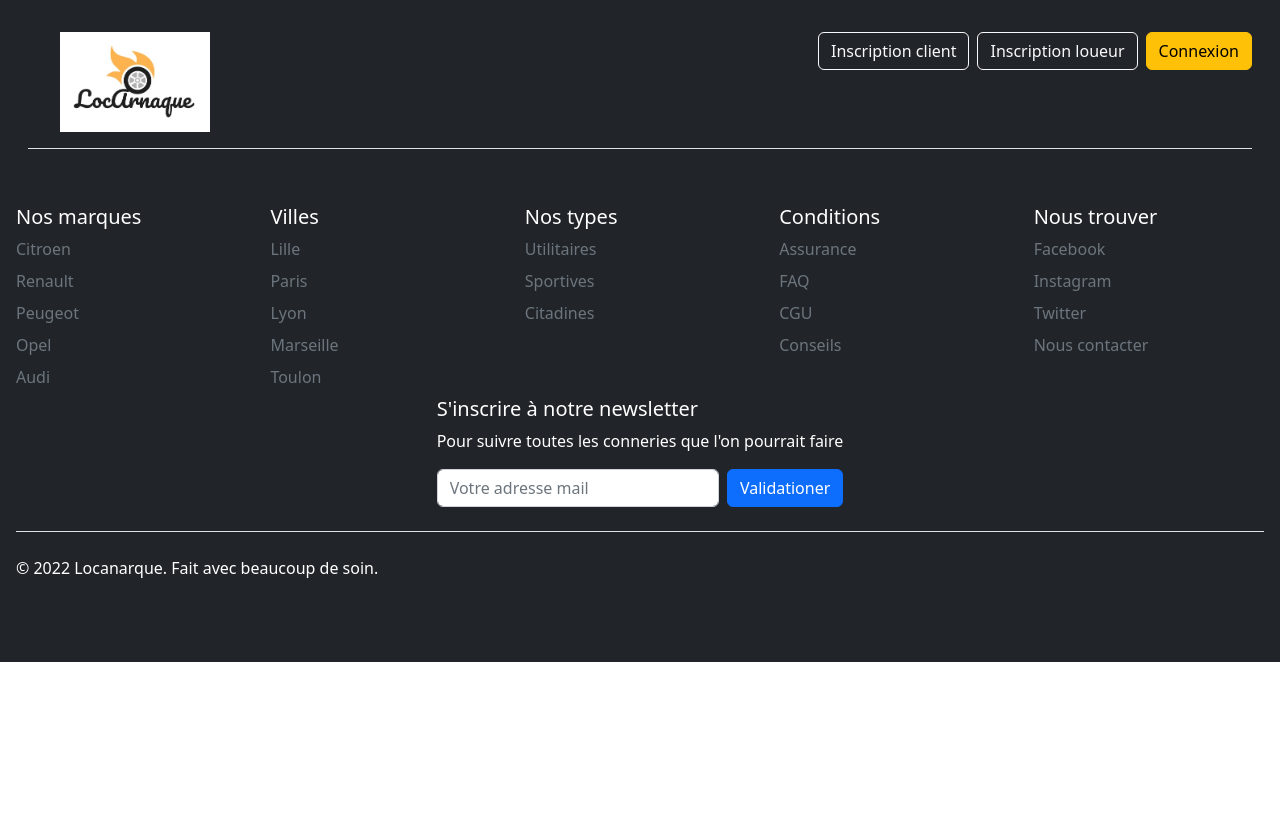
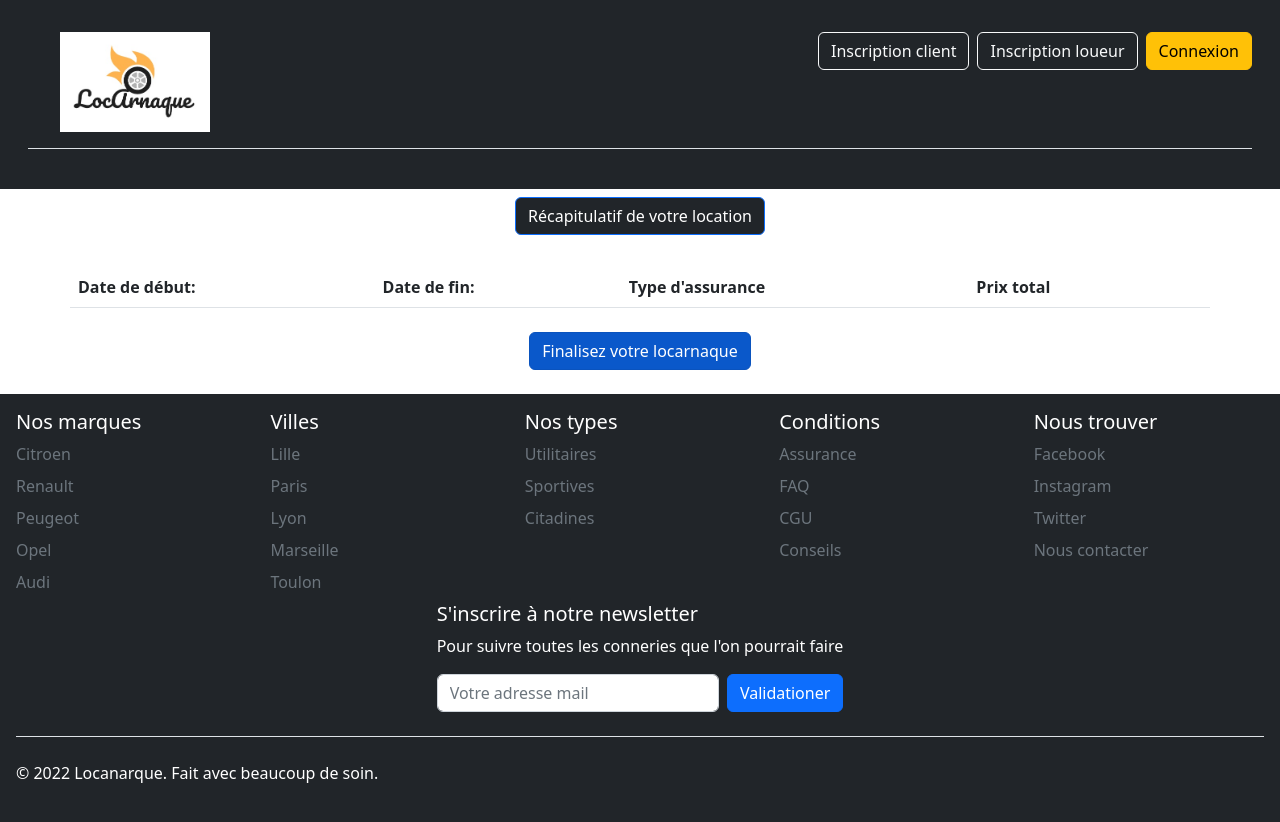
Before and after one commit to AnastasiaRotari/LocationVoiture, an Angular app in the folder LocationVoitureAngular/: page /location/confirm in a window 1280 px wide. Shown: the top 822 px of the page. Before the commit the page ends 800 px from the top, so only its background shows below. Built offline with nearby package versions, Linux system fonts and the light colour scheme.

Commit message:
recap location sans validation ><

```diff
--- a/LocationVoitureAngular/src/app/location/component/location/location-confirm/location-confirm/location-confirm.component.html
+++ b/LocationVoitureAngular/src/app/location/component/location/location-confirm/location-confirm/location-confirm.component.html
@@ -0,0 +1,61 @@
+<div class="row">
+  <div class="col-md-12 pills">
+    <div class="bd-example bd-example-tabs">
+      <div class="d-flex justify-content-center">
+        <ul class="nav nav-pills mb-3" id="pills-tab" role="tablist">
+          <li class="nav-item">
+            <a type="button" class="btn btn-primary my-2 bg-dark"
+              >Récapitulatif de votre location</a
+            >
+          </li>
+        </ul>
+      </div>
+    </div>
+  </div>
+</div>
+
+<section class="ftco-section ftco-car-details">
+  <div class="container">
+    <div class="row justify-content-center">
+      <h2></h2>
+      <table class="table">
+        <thead>
+          <tr>
+            <th>Date de début:</th>
+            <th>Date de fin:</th>
+            <th>Type d'assurance</th>
+            <th>Prix total</th>
+            <th></th>
+          </tr>
+        </thead>
+        <tbody>
+          <tr *ngFor="let loc of locations">
+            <td>{{ loc.dateDebut }}</td>
+            <td>{{ loc.dateFin }}</td>
+            <td>{{ loc.assurance }}</td>
+            <td>{{ loc.prixTotal }}</td>
+          </tr>
+        </tbody>
+      </table>
+    </div>
+  </div>
+</section>
+<div class="row">
+  <div class="col-md-12 pills">
+    <div class="bd-example bd-example-tabs">
+      <div class="d-flex justify-content-center">
+        <ul class="nav nav-pills mb-3" id="pills-tab" role="tablist">
+          <li class="nav-item">
+            <a
+              type="button"
+              class="btn btn-primary my-2"
+              routerLink="/location/confirm"
+              routerLinkActive="active"
+              >Finalisez votre locarnaque</a
+            >
+          </li>
+        </ul>
+      </div>
+    </div>
+  </div>
+</div>
--- a/LocationVoitureAngular/src/app/location/component/location/location-confirm/location-confirm/location-confirm.component.ts
+++ b/LocationVoitureAngular/src/app/location/component/location/location-confirm/location-confirm/location-confirm.component.ts
@@ -1,14 +1,12 @@
 import { Component, OnInit } from '@angular/core';
-import { ActivatedRoute } from '@angular/router';
-import { Annonce } from 'src/app/location/model/annonce';
-import { AnnonceService } from 'src/app/location/service/annonce.service';
-
+import { Location } from 'src/app/location/model/location';
 @Component({
   selector: 'app-location-confirm',
   templateUrl: './location-confirm.component.html',
   styleUrls: ['./location-confirm.component.css'],
 })
 export class LocationConfirmComponent implements OnInit {
+  locations: Location[] = [];
   constructor() {}
 
   ngOnInit(): void {}
```
